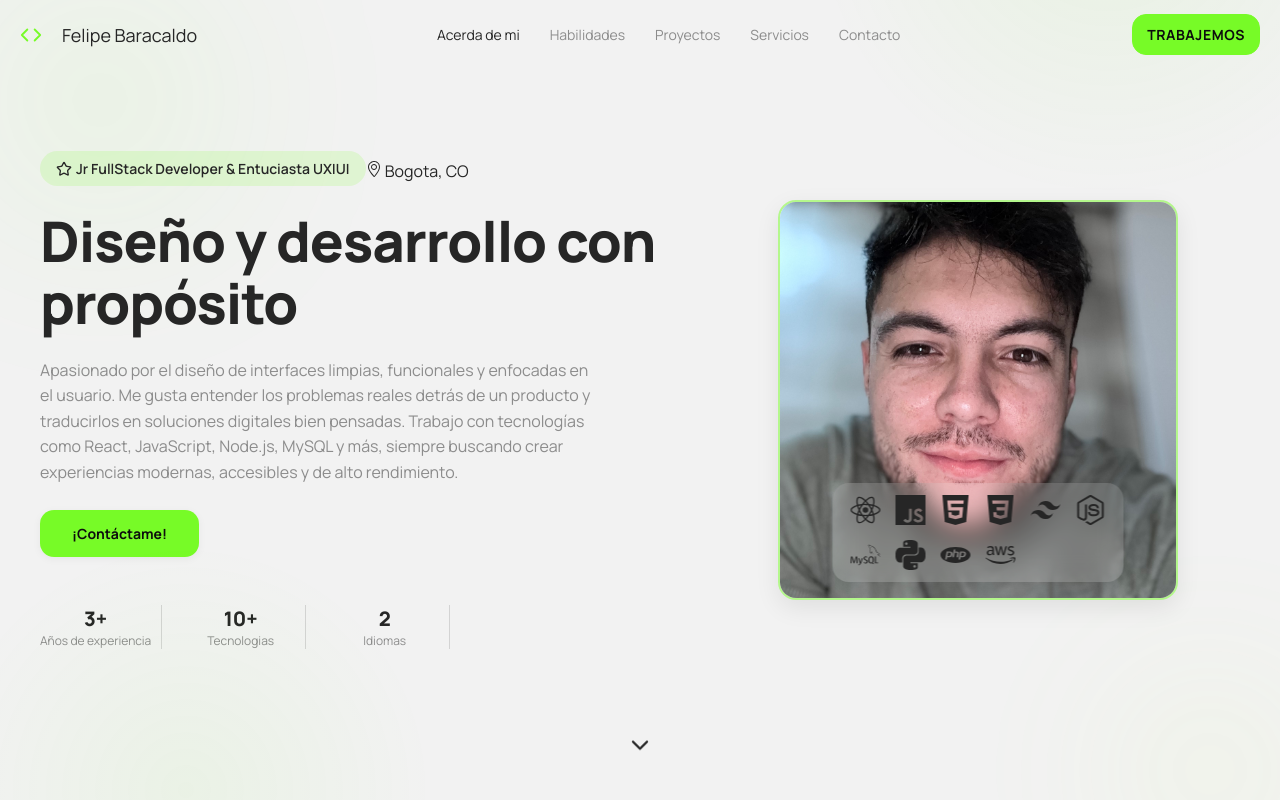
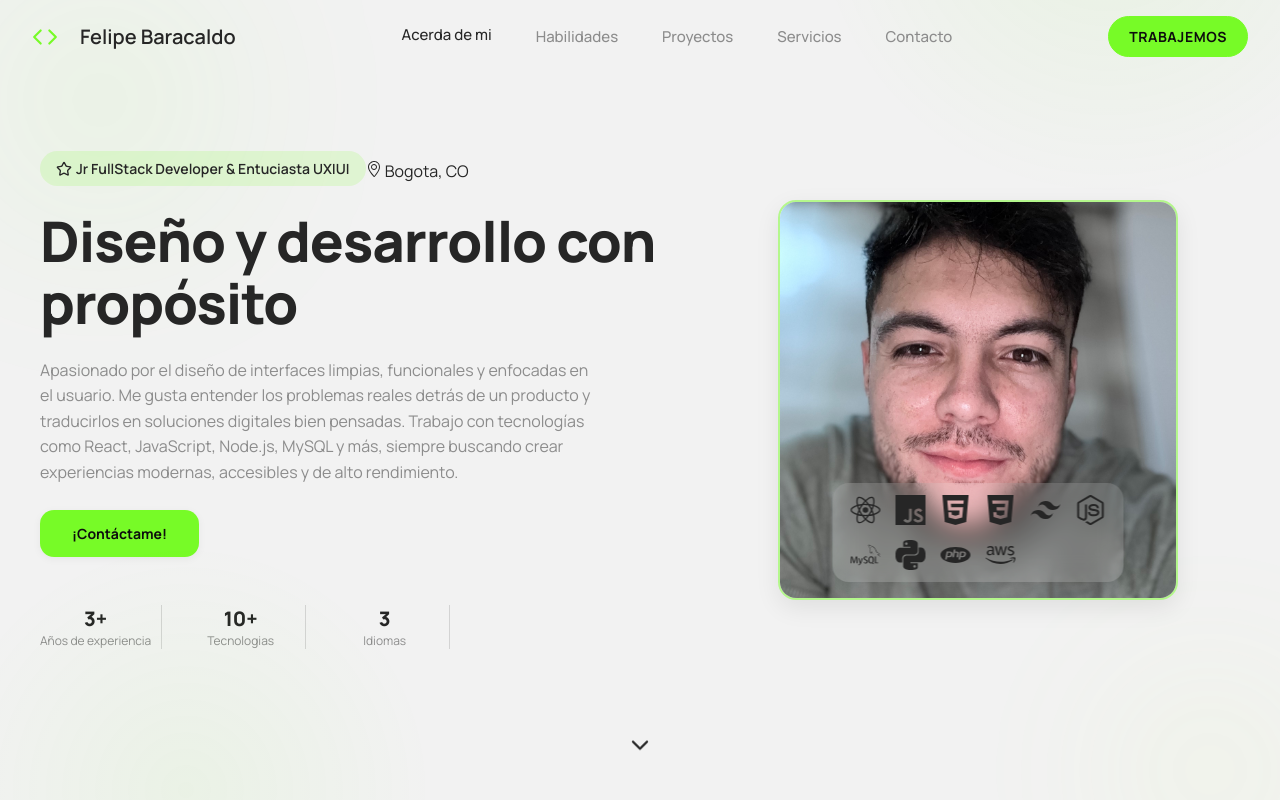
Before and after one commit to FelipeBaracaldo1118/new-portfolio, a React (Vite) app in the folder new-portfolio/: page / in a window 1280 px wide. Shown: the top 800 px of the page. Built offline with nearby package versions, Linux system fonts and the light colour scheme.

Commit message:
mejoando el css:

```diff
--- a/new-portfolio/src/components/utils/constants.js
+++ b/new-portfolio/src/components/utils/constants.js
@@ -20,7 +20,7 @@ export const Social_Links ={
 export const Stats =[
     {label: 'Años de experiencia', value: '3+'},
     {label: 'Tecnologias', value:'10+'},
-    {label: 'Idiomas', value: '2'},
+    {label: 'Idiomas', value: '3'},
 
 ]
 
--- a/new-portfolio/src/index.css
+++ b/new-portfolio/src/index.css
@@ -148,26 +148,29 @@ body {
   background: transparent;
   border-bottom: 1px solid transparent;
   font-size: var(--text-base);
+  transition: background 0.3s ease, box-shadow 0.3s ease;
 }
 
 .navbar--scrolled {
-  background: rgba(242, 242, 242, 0.85);
-  backdrop-filter: blur(10px);
+  background: rgba(255, 255, 255, 0.9);
+  backdrop-filter: blur(12px);
   border-bottom-color: var(--color-border);
-  box-shadow: var(--shadow-soft);
+  box-shadow: 0 4px 10px rgba(0, 0, 0, 0.05);
 }
 
 .navbar__container {
+  max-width: 1280px;
   width: 100%;
   margin: 0 auto;
-  padding: 14px 20px;
+  padding: 16px 32px;
   display: flex;
   align-items: center;
   justify-content: space-between;
-  gap: 18px;
+  gap: 24px;
   box-sizing: border-box;
 }
 
+/* Logo + Nombre */
 .navbar__brand {
   display: flex;
   align-items: center;
@@ -175,8 +178,8 @@ body {
 }
 
 .navbar__logo {
-  width: 22px;
-  height: 22px;
+  width: 26px;
+  height: 26px;
   color: var(--color-accent);
 }
 
@@ -184,43 +187,54 @@ body {
   background: transparent;
   border: none;
   cursor: pointer;
-  font-size: 18px;
+  font-size: 20px;
+  font-weight: 600;
   color: var(--color-primary);
-  padding: 6px 8px;
-}
-
+  padding: 6px 10px;
+  transition: color 0.2s ease;
+}
+
+.navbar__brandButton:hover {
+  color: var(--color-accent);
+}
+
+/* Enlaces */
 .navbar__links {
   display: flex;
   align-items: center;
-  gap: 10px;
+  gap: 20px;
 }
 
 .navbar__link {
   background: transparent;
   border: none;
   cursor: pointer;
-  padding: 8px 10px;
-  font-size: var(--text-sm);
+  padding: 8px 12px;
+  font-size: 15px;
+  font-weight: 500;
   color: var(--color-text-secondary);
-  transition: color 150ms ease;
-}
+  transition: all 0.2s ease;
+}
+
 .navbar__link:hover,
 .navbar__link--active {
   color: var(--color-primary);
-}
-
+  transform: translateY(-2px);
+}
+
+/* CTA */
 .navbar__actions {
   display: flex;
   align-items: center;
-  gap: 12px;
+  gap: 14px;
 }
 
 .navbar__cta {
   border: 1px solid var(--color-accent);
   background-color: var(--color-cta-bg);
   color: var(--color-cta-text);
-  border-radius: 1em;
-  padding: 10px 14px;
+  border-radius: 999px;
+  padding: 10px 20px;
   cursor: pointer;
   font-weight: 700;
   font-size: 14px;
@@ -228,6 +242,7 @@ body {
   letter-spacing: 0.04em;
   transition: all 200ms ease;
 }
+
 .navbar__cta:hover {
   background-color: var(--color-cta-bg-hover);
   color: var(--color-cta-text);
@@ -235,23 +250,20 @@ body {
   box-shadow: var(--shadow-medium);
   border-color: transparent;
 }
+
 .navbar__cta:active {
   transform: translateY(0);
 }
+
 .navbar__cta:focus-visible {
   outline: 2px solid var(--color-accent);
   outline-offset: 3px;
 }
 
+/* Botón de menú móvil (oculto en desktop) */
 .navbar__menuButton {
   display: none;
-  border: 1px solid var(--color-border);
-  background: transparent;
-  border-radius: var(--radius-md);
-  padding: 8px;
-  cursor: pointer;
-}
-
+}
 .navbar__mobile {
   display: none;
   max-width: 1100px;
@@ -1167,7 +1179,7 @@ section {
 }
 
 .badge--beginner {
-  background: #dcd9d9;
+  background: #c8c6c6;
   color: #545454;
 }
 
```
